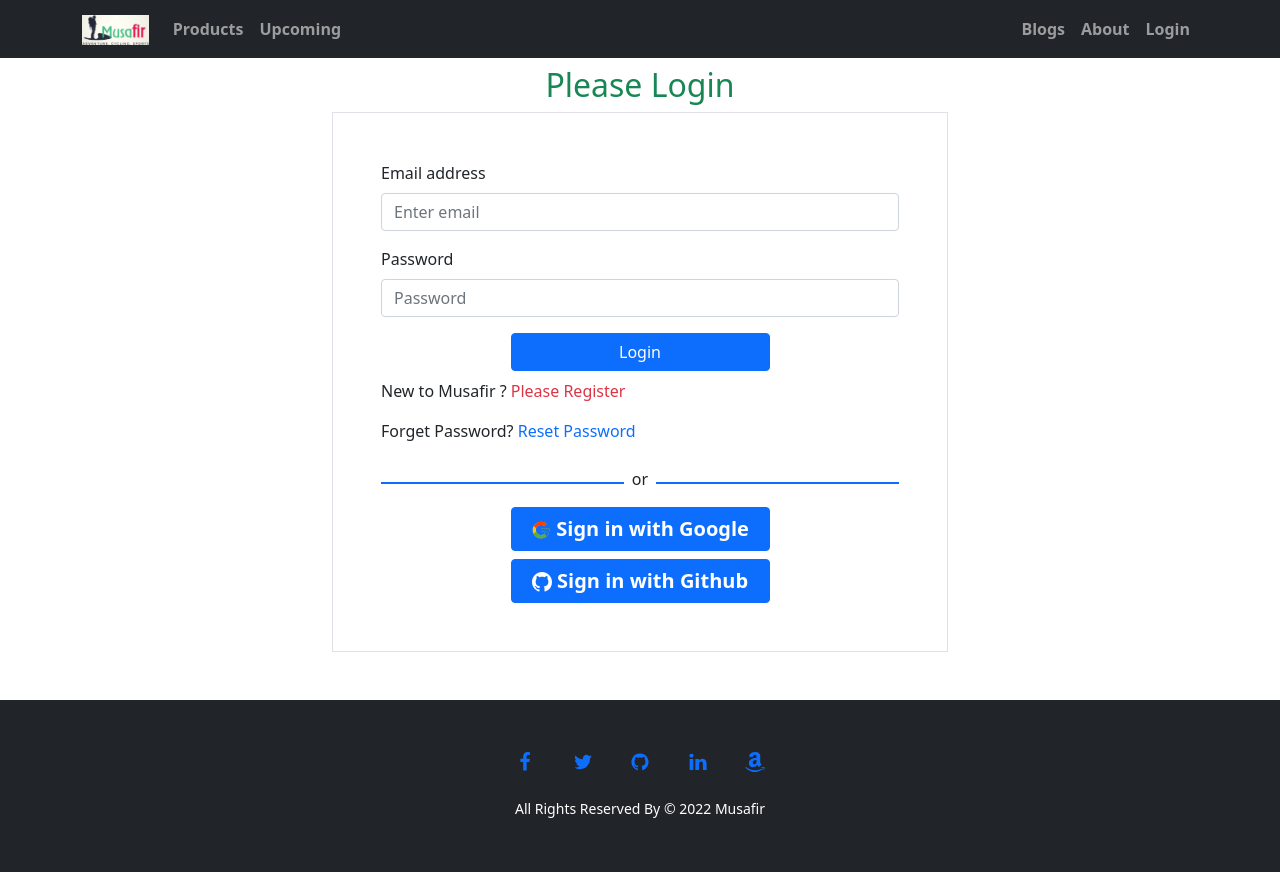
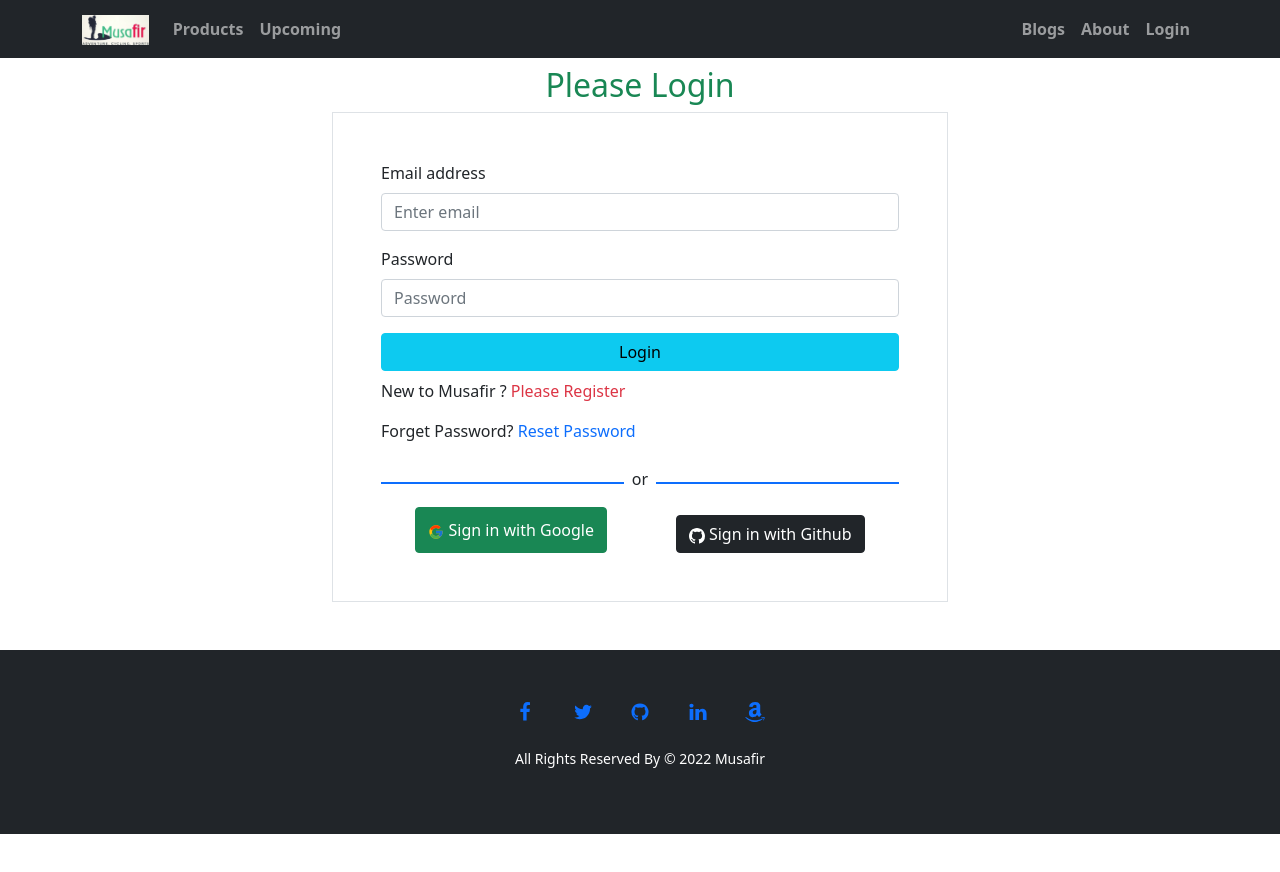
Before and after one commit to ShimulChandraDas/musafir-er-gudam-client, a React (Create React App) app: page /login in a window 1280 px wide. Shown: the top 872 px of the page. After the commit the page ends 834 px from the top, so only its background shows below. Built offline with nearby package versions, Linux system fonts and the light colour scheme; no server answers.

Commit message:
foot wash

```diff
--- a/src/Components/Pages/Home/UpComing/UpComing.js
+++ b/src/Components/Pages/Home/UpComing/UpComing.js
@@ -12,6 +12,7 @@ const UpComing = () => {
 
     return (
         <div className='container text-center mt-5'>
+            <hr />
             <button className='mb-5 btn btn-info btn-lg' onClick={handleSeeMore}>See More <AiOutlineArrowRight /> </button>
 
 
--- a/src/Components/Pages/Login/Login.js
+++ b/src/Components/Pages/Login/Login.js
@@ -76,7 +76,7 @@ const Login = () => {
                 </Form.Group>
 
                 {errorElement}
-                <Button variant="primary w-50 mx-auto d-block mb-2" type="submit">
+                <Button variant="info w-100 mx-auto d-block mb-2" type="submit">
                     Login
                 </Button>
                 <p> New to Musafir ? <Link to={'/register'} className='text-danger pe-auto text-decoration-none' onClick={navigateRegister}> Please Register</Link></p>
--- a/src/Components/Pages/Login/SocialLogin/SocialLogin.js
+++ b/src/Components/Pages/Login/SocialLogin/SocialLogin.js
@@ -36,8 +36,10 @@ const SocialLogin = () => {
             </div>
             {errorMassage}
             <div>
-                <button onClick={() => signInWithGoogle()} className='btn btn-primary w-50 fs-5 fw-bold d-block mx-auto'><FcGoogle></FcGoogle>   Sign in with Google</button>
-                <button onClick={() => signInWithGithub()} className=' mt-2 btn btn-primary w-50 fs-5 fw-bold d-block mx-auto'><BsGithub></BsGithub>   Sign in with Github</button>
+                <div className='d-flex'>
+                    <button onClick={() => signInWithGoogle()} className='btn btn-success w-10  d-block mx-auto'><FcGoogle></FcGoogle>   Sign in with Google</button>
+                    <button onClick={() => signInWithGithub()} className=' mt-2 btn btn-dark w-10   d-block mx-auto'><BsGithub></BsGithub>   Sign in with Github</button>
+                </div>
             </div>
         </>
     );
```
